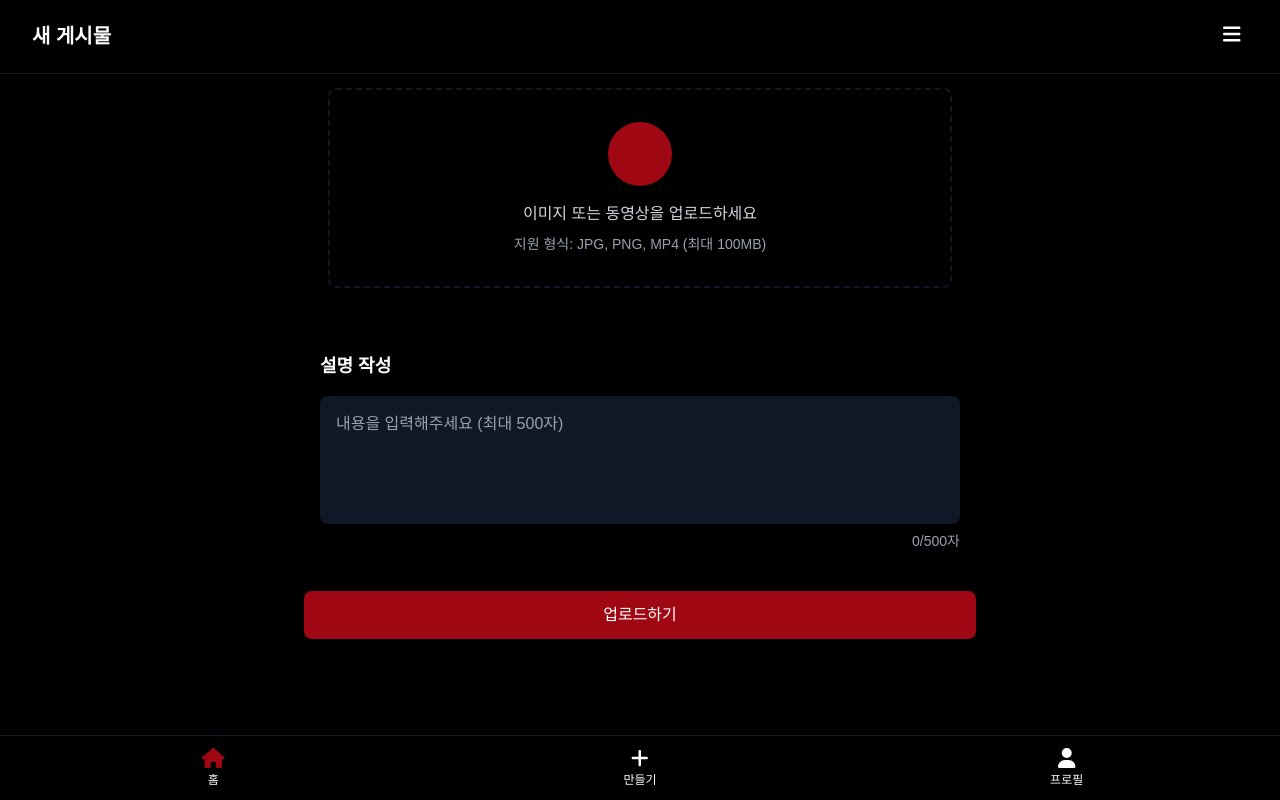
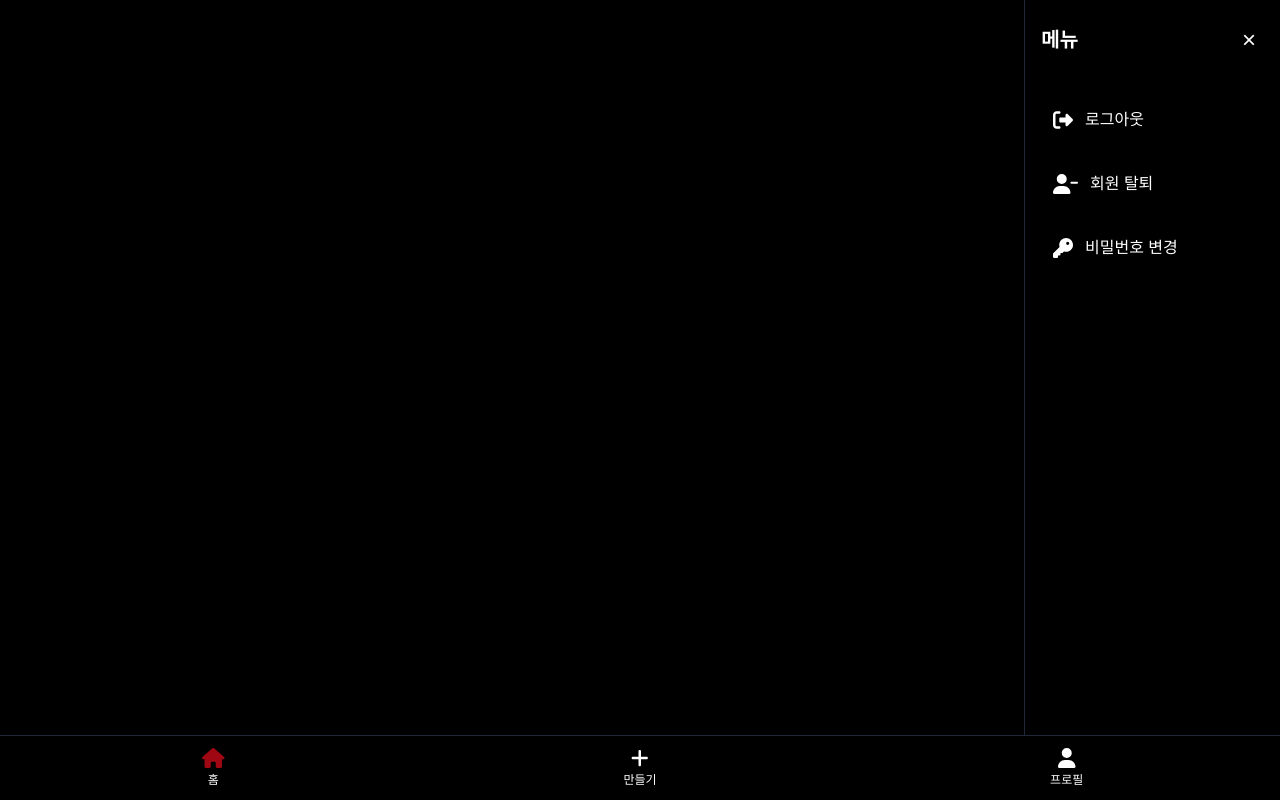
Before and after one commit to zzang535/poestagram, a Next.js app: page /create in a window 1280 px wide. Both pictures are taken after a click on the button 1231 px from the left and 36 px from the top of the page. Built offline with nearby package versions, Linux system fonts and the light colour scheme.

Commit message:
feat: 햄버거 메뉴 생성 - 로그아웃, 회원 탈퇴, 비밀번호 변경 기능 추가

```diff
--- a/src/app/(authenticated)/layout.tsx
+++ b/src/app/(authenticated)/layout.tsx
@@ -3,7 +3,8 @@
 import Link from "next/link";
 import { usePathname } from "next/navigation";
 import { FontAwesomeIcon } from "@fortawesome/react-fontawesome";
-import { faBars, faHouse, faPlus, faUser } from "@fortawesome/free-solid-svg-icons";
+import { faBars, faHouse, faPlus, faUser, faSignOutAlt, faUserMinus, faKey } from "@fortawesome/free-solid-svg-icons";
+import { useState } from "react";
 
 export default function AuthenticatedLayout({
   children,
@@ -12,19 +13,84 @@ export default function AuthenticatedLayout({
 }) {
   const pathname = usePathname();
   const isCreatePage = pathname === "/create";
+  const [isMenuOpen, setIsMenuOpen] = useState(false);
+
+  const handleLogout = () => {
+    // TODO: 로그아웃 로직 구현
+    console.log("로그아웃");
+  };
+
+  const handleDeleteAccount = () => {
+    // TODO: 회원 탈퇴 로직 구현
+    console.log("회원 탈퇴");
+  };
+
+  const handleChangePassword = () => {
+    // TODO: 비밀번호 변경 로직 구현
+    console.log("비밀번호 변경");
+  };
 
   return (
     <div className="min-h-screen bg-black">
-      <header className="fixed top-0 left-0 right-0 bg-black border-b border-gray-900">
+      <header className="fixed top-0 left-0 right-0 bg-black border-b border-gray-800 z-10">
         <div className="max-w-7xl mx-auto px-4 sm:px-6 lg:px-8 py-4 flex items-center justify-between">
           <h1 className="text-xl font-bold text-white flex-1">
             {isCreatePage ? "새 게시물" : "poe2stagram"}
           </h1>
-          <button className="text-white p-2 hover:bg-gray-900 rounded-lg transition-colors ml-auto">
+          <button
+            className="text-white p-2 hover:bg-gray-800 rounded-lg transition-colors ml-auto"
+            onClick={() => setIsMenuOpen(true)}
+          >
             <FontAwesomeIcon icon={faBars} className="text-xl" />
           </button>
         </div>
       </header>
+
+      {/* 메뉴가 열려있을 때 배경을 어둡게 */}
+      {isMenuOpen && (
+        <div
+          className="fixed inset-0 bg-black bg-opacity-30 transition-opacity z-20"
+          onClick={() => setIsMenuOpen(false)}
+        />
+      )}
+
+      {/* 오른쪽 슬라이드 메뉴 */}
+      <div className={`fixed top-0 bottom-16 right-0 w-64 bg-black border-l border-gray-800 transform transition-transform duration-300 ease-in-out z-30 ${isMenuOpen ? 'translate-x-0' : 'translate-x-full'}`}>
+        <div className="p-4">
+          <div className="flex justify-between items-center mb-8">
+            <h2 className="text-xl font-bold text-white">메뉴</h2>
+            <button
+              className="text-white p-2 hover:bg-gray-800 rounded-lg transition-colors"
+              onClick={() => setIsMenuOpen(false)}
+            >
+              <span className="text-2xl">&times;</span>
+            </button>
+          </div>
+          <div className="space-y-4">
+            <button
+              onClick={handleLogout}
+              className="w-full flex items-center space-x-3 text-white p-3 hover:bg-gray-800 rounded-lg transition-colors"
+            >
+              <FontAwesomeIcon icon={faSignOutAlt} className="text-xl" />
+              <span>로그아웃</span>
+            </button>
+            <button
+              onClick={handleDeleteAccount}
+              className="w-full flex items-center space-x-3 text-white p-3 hover:bg-gray-800 rounded-lg transition-colors"
+            >
+              <FontAwesomeIcon icon={faUserMinus} className="text-xl" />
+              <span>회원 탈퇴</span>
+            </button>
+            <button
+              onClick={handleChangePassword}
+              className="w-full flex items-center space-x-3 text-white p-3 hover:bg-gray-800 rounded-lg transition-colors"
+            >
+              <FontAwesomeIcon icon={faKey} className="text-xl" />
+              <span>비밀번호 변경</span>
+            </button>
+          </div>
+        </div>
+      </div>
 
       <main className="pt-16 pb-16">
         <div className="max-w-7xl mx-auto px-4 sm:px-6 lg:px-8">
@@ -32,7 +98,7 @@ export default function AuthenticatedLayout({
         </div>
       </main>
 
-      <nav className="fixed bottom-0 left-0 right-0 bg-black border-t border-gray-900">
+      <nav className="fixed bottom-0 left-0 right-0 bg-black border-t border-gray-800 z-50">
         <div className="max-w-7xl mx-auto">
           <div className="grid grid-cols-3 h-16">
             <Link href="/home" className="flex flex-col items-center justify-center">
```
